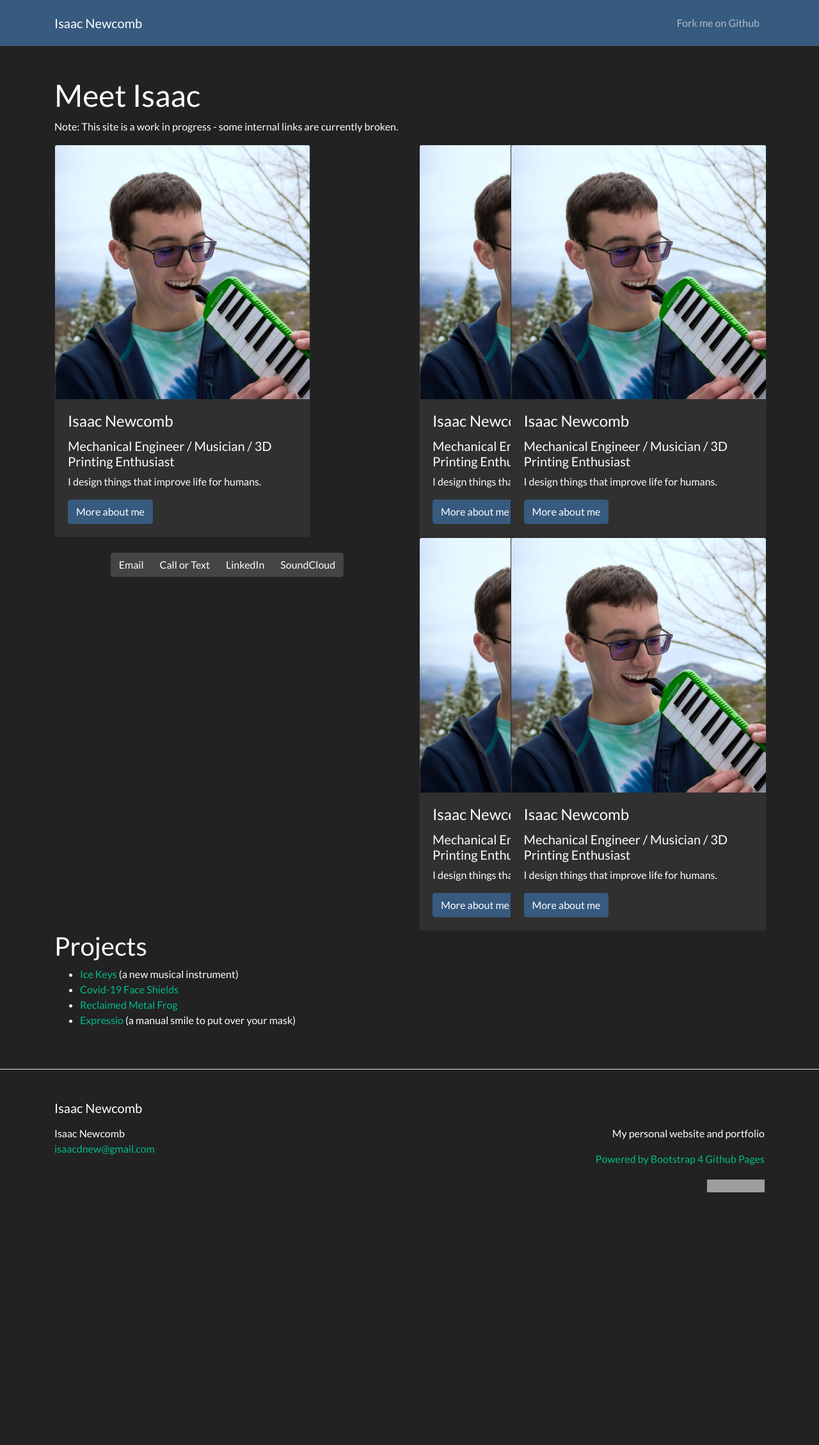
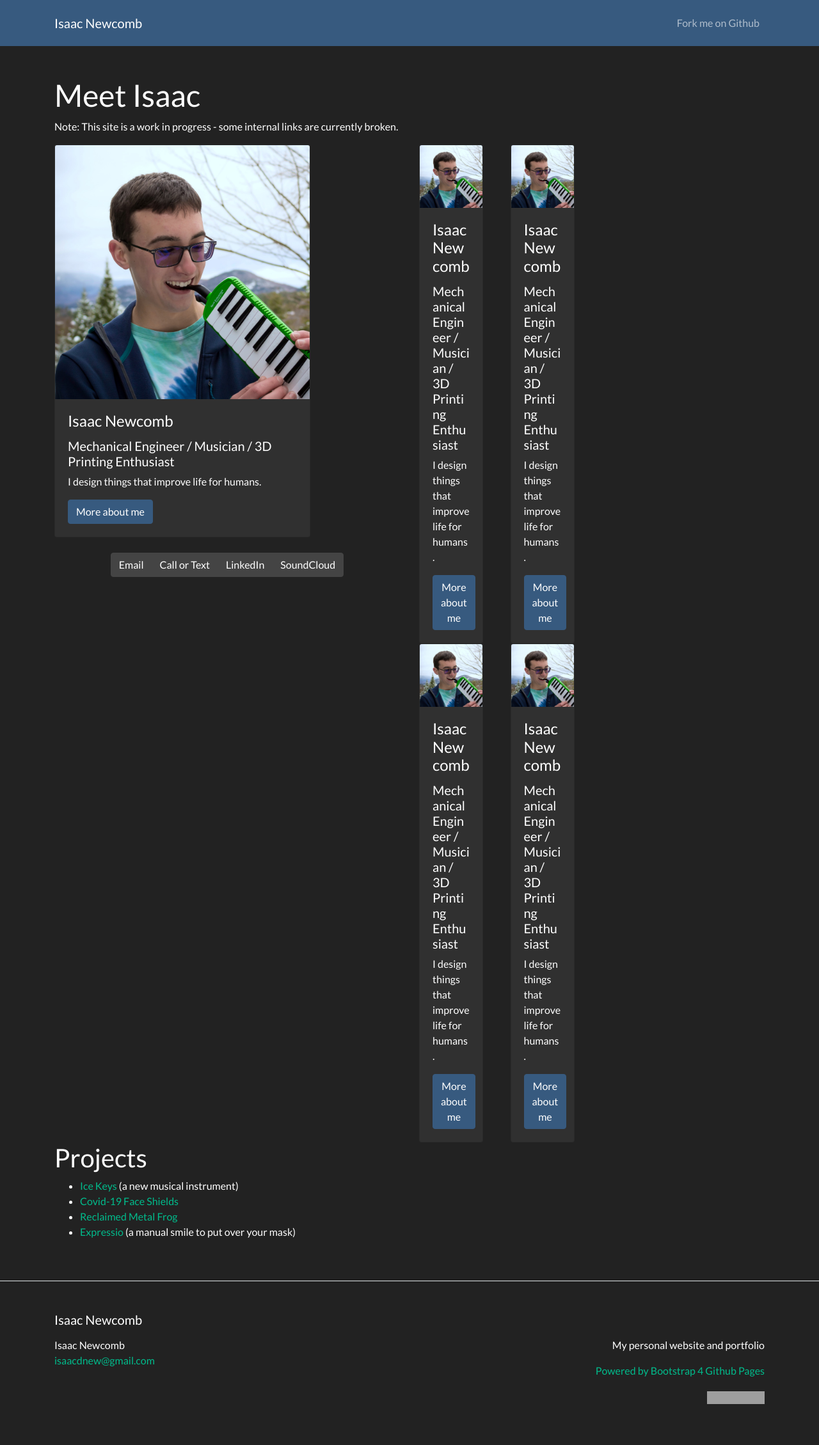
Before and after one commit to isaacdnew/isaacdnew.com, a Jekyll site: the page built from index.md, in a window 1280 px wide. Shown: the whole page at 64% size. Built offline with Jekyll 4.4.1, drawn with Linux system fonts in a browser that asks for light colours; before the commit the page ends 1928 px from its top, so only the background shows below that; grey boxes are pictures that could not be loaded.

Commit message:
reduce right cards size

```diff
--- a/index.md
+++ b/index.md
@@ -32,7 +32,7 @@ Note: This site is a work in progress - some internal links are currently broken
 	<div class="col-sm-6">
 		<div class="row">
 			<div class="col-sm-3">
-				<div class="card" style="width:400px">
+				<div class="card" style="width:100px">
 					<img class="card-img-top" src="general-images/isaac-holding-melodica-square.jpg" alt="Card image" style="width:100%">
 					<div class="card-body">
 						<h4 class="card-title">Isaac Newcomb</h4>
@@ -43,7 +43,7 @@ Note: This site is a work in progress - some internal links are currently broken
 				</div>
 			</div>
 			<div class="col-sm-3">
-				<div class="card" style="width:400px">
+				<div class="card" style="width:100px">
 					<img class="card-img-top" src="general-images/isaac-holding-melodica-square.jpg" alt="Card image" style="width:100%">
 					<div class="card-body">
 						<h4 class="card-title">Isaac Newcomb</h4>
@@ -56,7 +56,7 @@ Note: This site is a work in progress - some internal links are currently broken
 		</div>
 		<div class="row">
 			<div class="col-sm-3">
-				<div class="card" style="width:400px">
+				<div class="card" style="width:100px">
 					<img class="card-img-top" src="general-images/isaac-holding-melodica-square.jpg" alt="Card image" style="width:100%">
 					<div class="card-body">
 						<h4 class="card-title">Isaac Newcomb</h4>
@@ -67,7 +67,7 @@ Note: This site is a work in progress - some internal links are currently broken
 				</div>
 			</div>
 			<div class="col-sm-3">
-				<div class="card" style="width:400px">
+				<div class="card" style="width:100px">
 					<img class="card-img-top" src="general-images/isaac-holding-melodica-square.jpg" alt="Card image" style="width:100%">
 					<div class="card-body">
 						<h4 class="card-title">Isaac Newcomb</h4>
```
